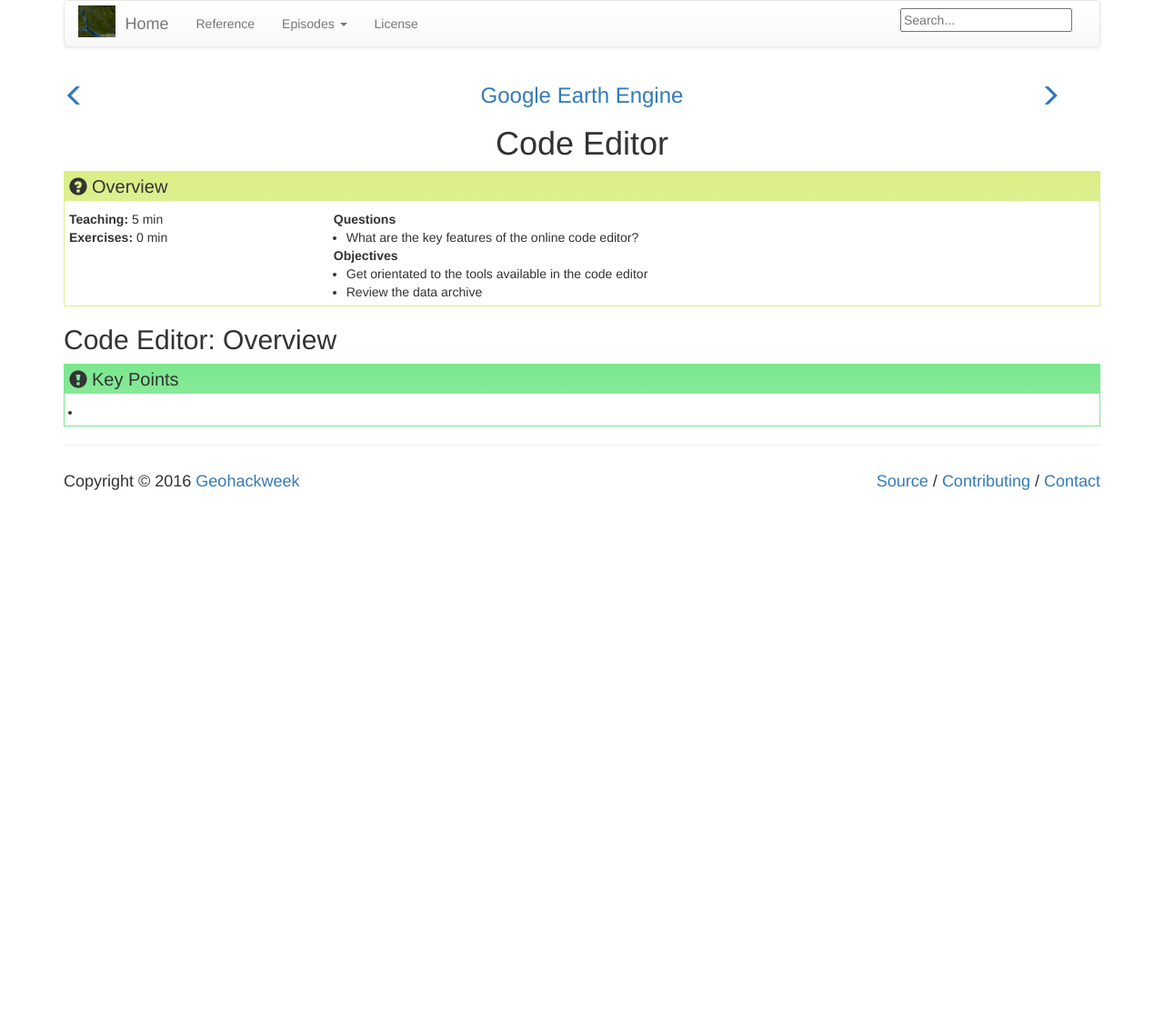
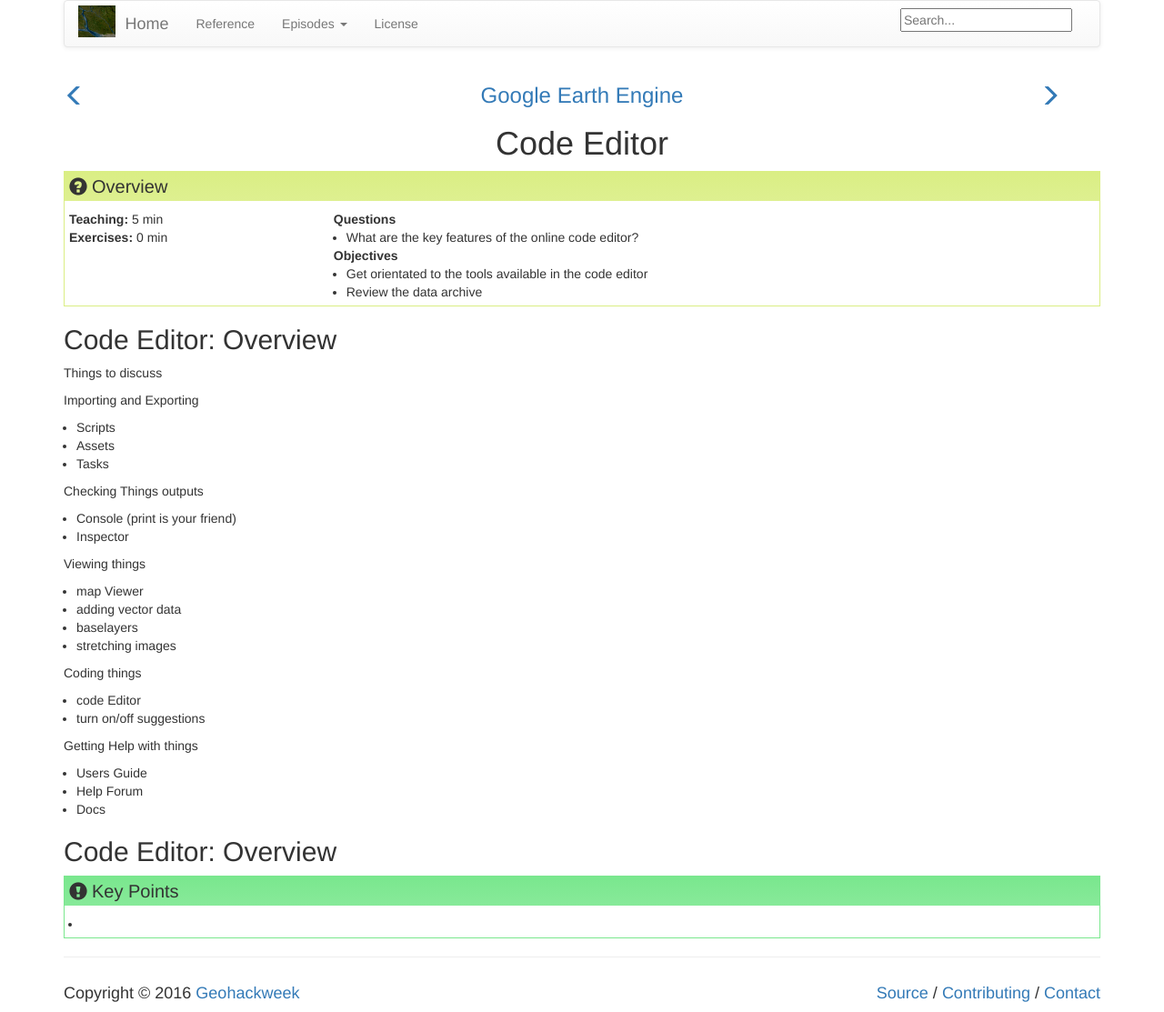
Before and after one commit to geohackweek/GoogleEarthEngine, a Jekyll site: the page built from _episodes/02-code-editor.md, in a window 1280 px wide. Shown: the whole page at 91% size. Built offline with Jekyll 4.4.1, drawn with Linux system fonts in a browser that asks for light colours; before the commit the page ends 900 px from its top, so only the background shows below that.

Commit message:
outline for code editor

```diff
--- a/_episodes/02-code-editor.md
+++ b/_episodes/02-code-editor.md
@@ -12,3 +12,36 @@ keypoints:
 ---
 
 ## Code Editor: Overview
+
+
+Things to discuss
+
+Importing and Exporting
+- Scripts
+- Assets
+- Tasks
+
+Checking Things outputs
+- Console (print is your friend)
+- Inspector
+
+Viewing things
+- map Viewer
+- adding vector data
+- baselayers
+- stretching images
+
+Coding things
+- code Editor
+- turn on/off suggestions
+
+Getting Help with things
+- Users Guide
+- Help Forum
+- Docs
+
+
+
+
+
+## Code Editor: Overview
```
